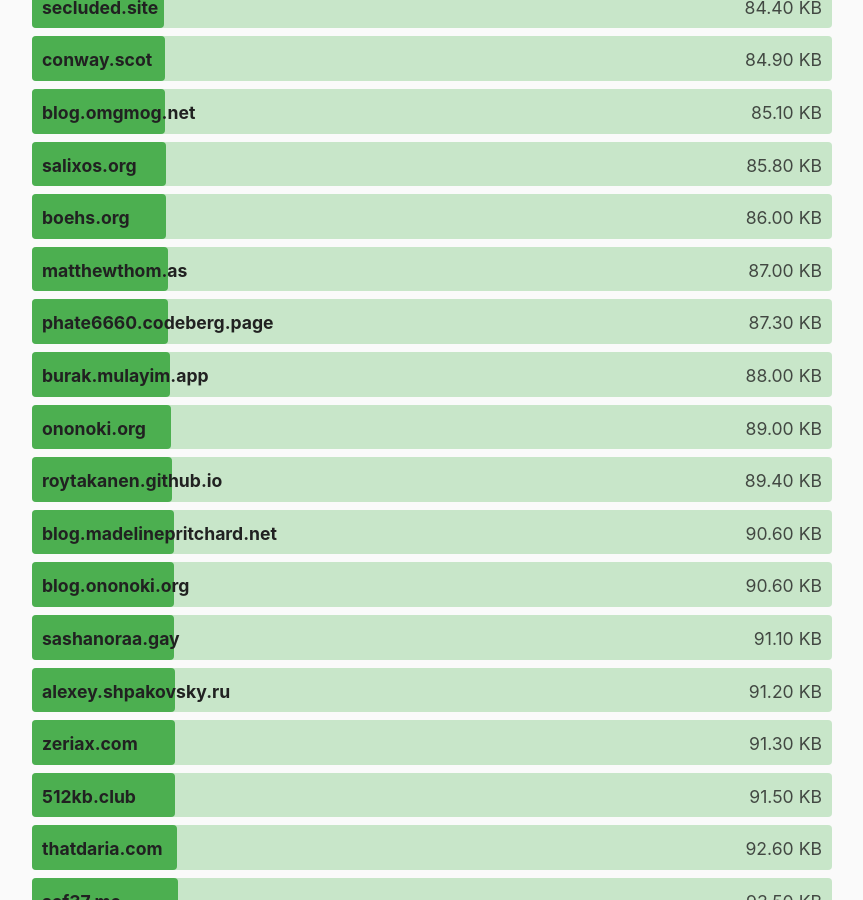
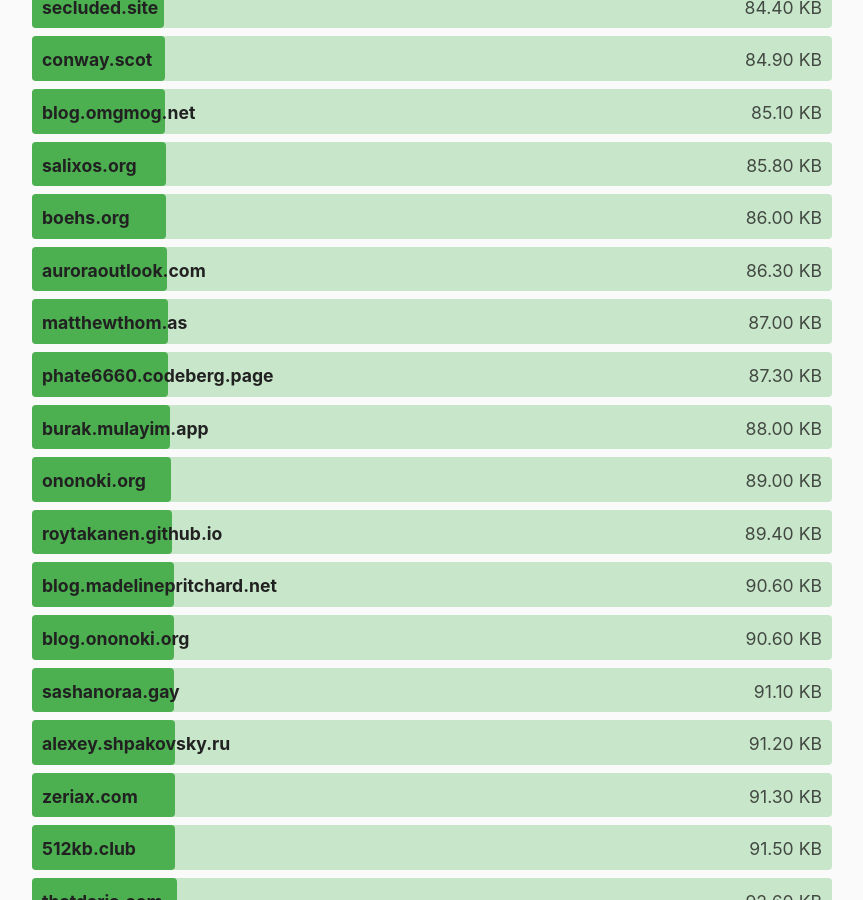
Before and after one commit to kevquirk/512kb.club, a Jekyll site: the page built from index.md, in a window 1280 px wide and 900 px high, scrolled down 17943 px. Shown: the whole window, without its empty margins (208-1071 px from the left). Built offline with Jekyll 4.4.1, drawn with Linux system fonts in a browser that asks for light colours.

Commit message:
Add auroraoutlook.com

```diff
--- a/_data/sites.yml
+++ b/_data/sites.yml
@@ -242,6 +242,11 @@
   url: https://audiotonic.org/
   size: 10.2
   last_checked: 2022-07-26
+
+- domain: auroraoutlook.com
+  url: https://auroraoutlook.com/
+  size: 86.3
+  last_checked: 2023-04-03
 
 - domain: autotutor.com.au
   url: https://autotutor.com.au
```
